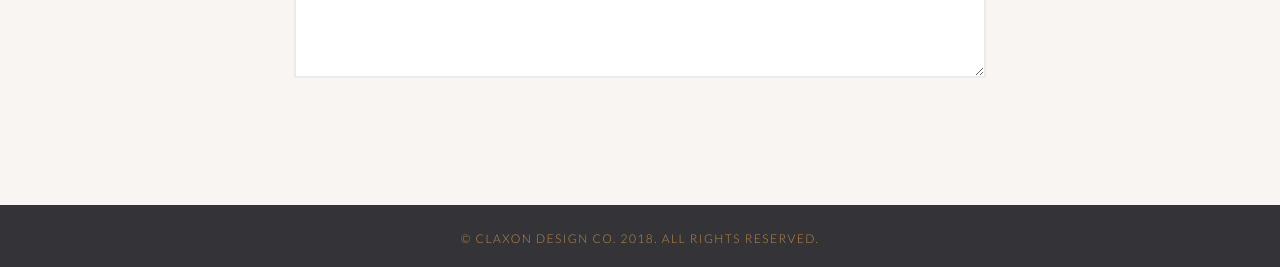
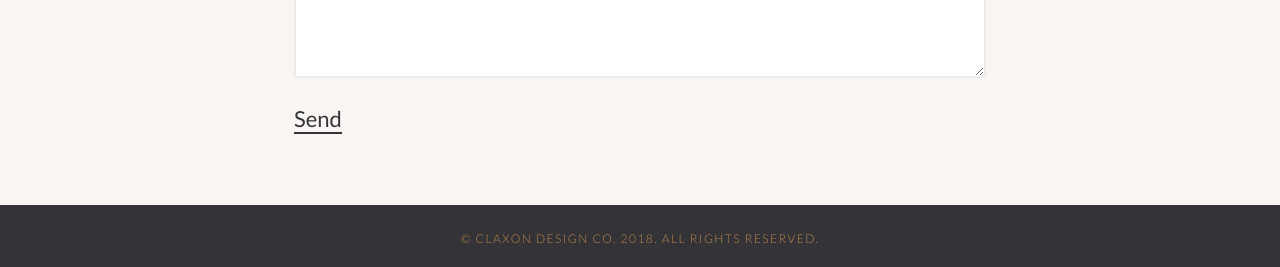
Before and after one commit to claxondesignco/claxondesignco.github.io, a Jekyll site: the page built from brand-questionnaire.html, in a window 1280 px wide and 1400 px high, scrolled down 1301 px. Shown: the part 1130-1397 px from the top of the window. Built offline with Jekyll 4.4.1, drawn with Linux system fonts in a browser that asks for light colours.

Commit message:
Form styles on Brand Questionnaire

```diff
--- a/_sass/_forms.sass
+++ b/_sass/_forms.sass
@@ -112,6 +112,12 @@ button
   -ms-user-select: none
   border-bottom: 2px solid currentColor
 
+.brand-questionnaire input[type="submit"]
+  color: $text
+
+  &:hover
+    color: $brand
+
 input::-moz-focus-inner,
 button::-moz-focus-inner
   border: 0
```
